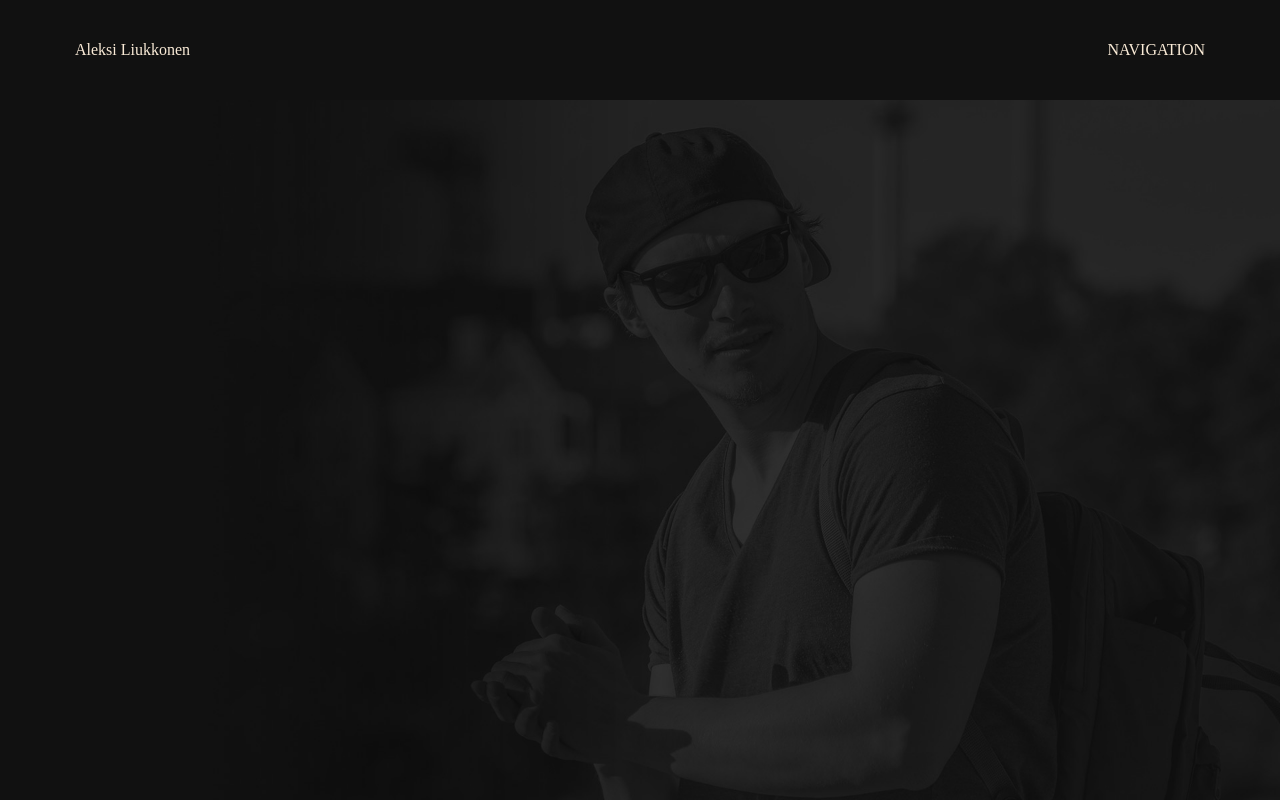
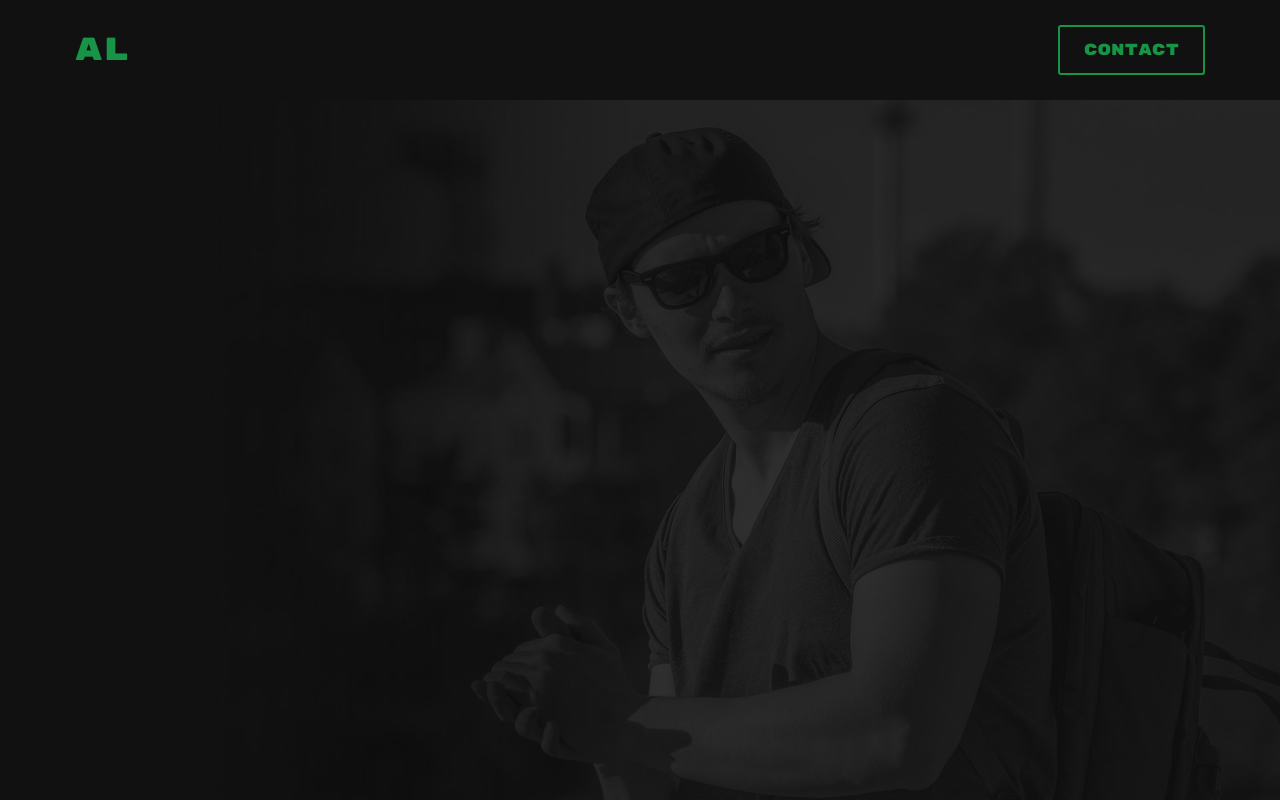
Before and after one commit to aleksiliukkonen/Portfolio, a plain HTML site: page index.html in a window 1280 px wide. Drawn offline with nearby package versions, Linux system fonts and the light colour scheme.

Commit message:
Styled Logo and Contact button on the Top Bar

```diff
--- a/css/styles.css
+++ b/css/styles.css
@@ -39,6 +39,30 @@
     height: 100vh;
 }
 
+.logotype {
+    font-family: 'Rubik Mono One', sans-serif;
+    font-size: 32px;
+    color: #179446;
+}
+
+.btn-green {
+	-moz-border-radius: 3px;
+	-webkit-border-radius: 3px;
+	border-radius: 3x;
+	border: 2px solid #179446;
+	cursor: pointer;
+	color:#179446;
+	font-family: 'Rubik Mono One', sans-serif;
+	font-size: 16px;
+	padding: 14px 24px;
+    transition: background-color 1s ease;
+}
+
+
+.btn-green:hover {
+    background-color:#179446;
+    color: #FFF;
+}
 
 @media (max-width: 767px) {
 
--- a/index.html
+++ b/index.html
@@ -6,6 +6,7 @@
 		<meta name="viewport" content="width=device-width, initial-scale=1">
 		<link rel="stylesheet" href="https://cdnjs.cloudflare.com/ajax/libs/normalize/4.2.0/normalize.min.css">
 		<link rel="stylesheet" href="css/styles.css">
+		<link href="https://fonts.googleapis.com/css?family=Rubik+Mono+One" rel="stylesheet">
 	</head>
 
 <body>
@@ -13,11 +14,13 @@
 	<header>
 		<nav>
 			<div class="top-bar">
-				<div class="logo">Aleksi Liukkonen</div>
-				<div class="contact btn">NAVIGATION</div>
+				<div class="logotype">AL</div>
+				<div class="btn-green">Contact</div>
 			</div>
 		</nav>
 		<div class="header-image" />
 	</header>
+
+
 </body>
 </html>
```
